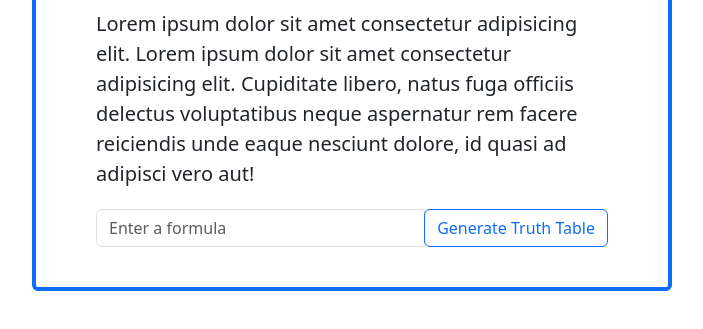
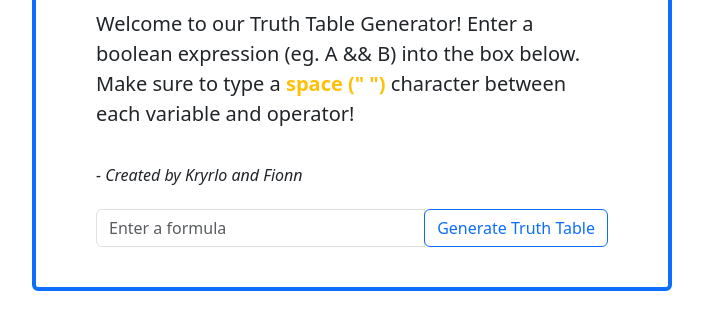
Before and after one commit to KyryloKozlovskyi/Maths-project, a plain HTML site: page index.html in a window 1280 px wide. Shown: the part 107-436 px from the top of the page, without its empty margins (288-991 px from the left). Drawn offline with nearby package versions, Linux system fonts and the light colour scheme.

Commit message:
Updated description

```diff
--- a/index.html
+++ b/index.html
@@ -17,7 +17,7 @@
          <!--Owerview box-->
          <div class="row my-1">
             <div class="col-12">
-               <p class="px-5 text-dark fs-5 text-left">Lorem ipsum dolor sit amet consectetur adipisicing elit. Lorem ipsum dolor sit amet consectetur adipisicing elit. Cupiditate libero, natus fuga officiis delectus voluptatibus neque aspernatur rem facere reiciendis unde eaque nesciunt dolore, id quasi ad adipisci vero aut!</p>
+               <p class="px-5 text-dark fs-5 text-left">Welcome to our Truth Table Generator! Enter a boolean expression (eg. A && B) into the box below. Make sure to type a <b class="text-warning">space (" ")</b> character between each variable and operator!<br/><br/><i class="text-dark fs-6"> - Created by Kryrlo and Fionn</i></p>
             </div>
          </div>
          <!--Input box-->
```
